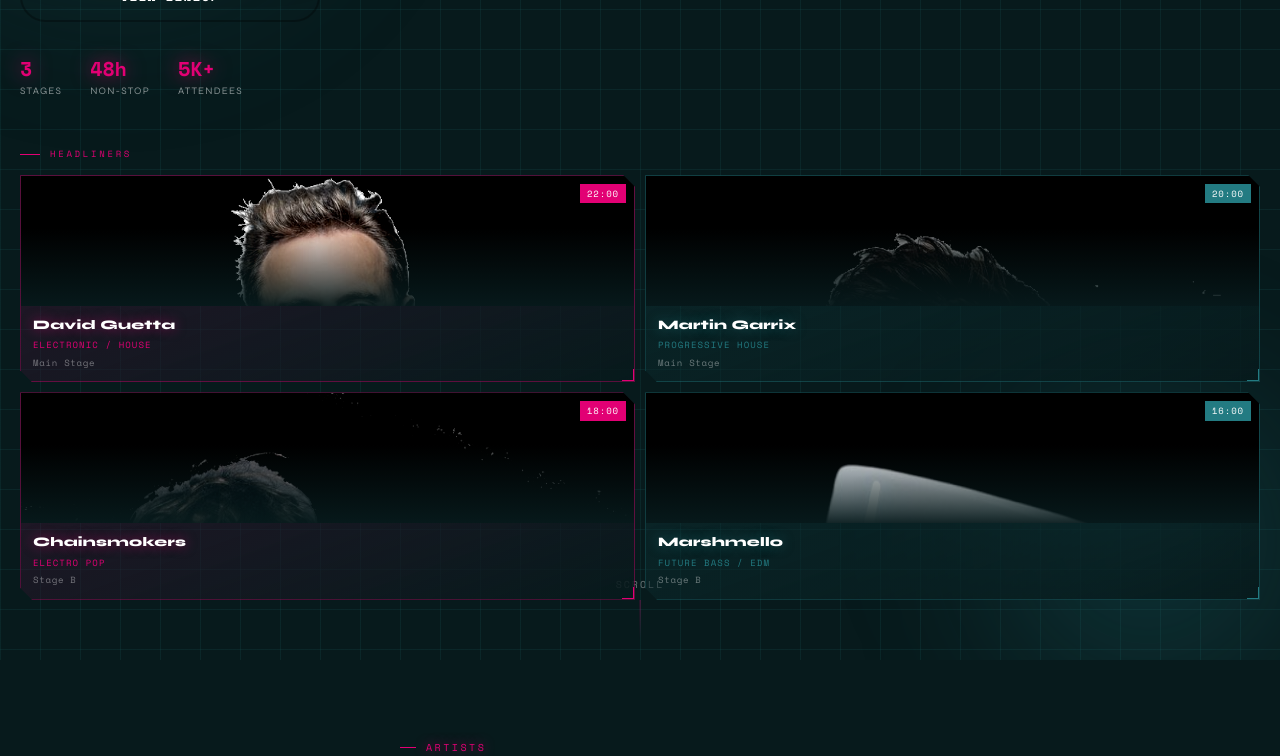
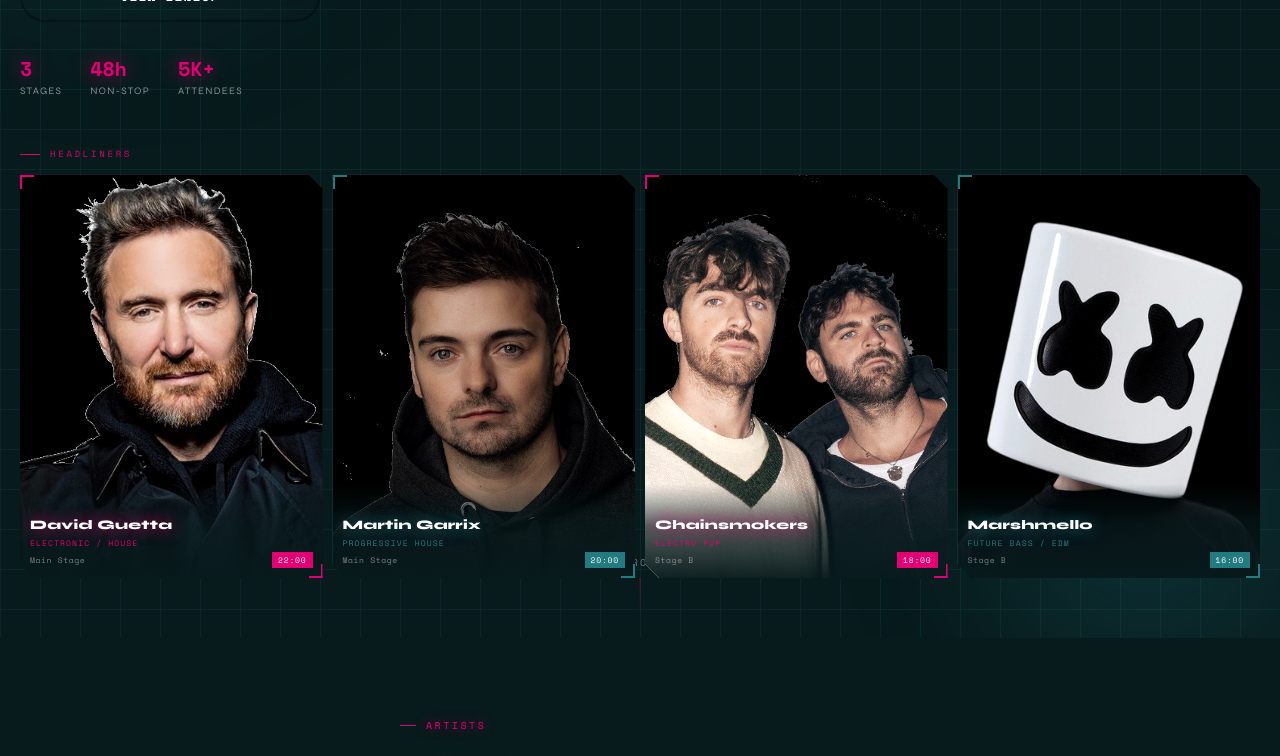
Before and after one commit to Yashioru/SP, a Next.js app: page / in a window 1280 px wide. Shown: the part 751-1507 px from the top of the page. Built offline with nearby package versions, Linux system fonts and the light colour scheme.

Commit message:
Add files via upload

```diff
--- a/app/page.tsx
+++ b/app/page.tsx
@@ -158,51 +158,49 @@
           </div>
 
           {/* HEADLINER CARDS */}
-          <div className="fade4" style={{ display:"flex", flexDirection:"column", gap:0 }}>
+          <div className="fade4">
             <div className="mono" style={{ fontSize:9, color:"#E20074", letterSpacing:"0.3em", textTransform:"uppercase", marginBottom:14, display:"flex", alignItems:"center", gap:10 }}>
               <div style={{ width:20, height:1, background:"#E20074" }} />
               Headliners
             </div>
-            <div style={{ display:"grid", gridTemplateColumns:"1fr 1fr", gap:10 }}>
+            <style>{`
+              .artist-grid { display: grid; grid-template-columns: 1fr 1fr; gap: 10px; }
+              @media (min-width: 768px) { .artist-grid { grid-template-columns: repeat(4, 1fr); } }
+              .artist-card-wrap { position:relative; overflow:hidden; cursor:pointer; transition:transform 0.3s; }
+              .artist-card-wrap:hover { transform: translateY(-4px); }
+              .artist-card-wrap:hover .artist-overlay { opacity: 1 !important; }
+              .artist-img { width:100%; aspect-ratio:3/4; object-fit:cover; object-position:top center; display:block; filter:grayscale(20%) contrast(1.05); transition:transform 0.4s; }
+              .artist-card-wrap:hover .artist-img { transform: scale(1.04); }
+            `}</style>
+            <div className="artist-grid">
               {[
-                { name:"David Guetta",   role:"Electronic / House",  time:"22:00", stage:"Main Stage", img:"/artists/guetta.png",      accent:"#E20074" },
-                { name:"Martin Garrix",  role:"Progressive House",    time:"20:00", stage:"Main Stage", img:"/artists/garrix.png",      accent:"#237b82" },
-                { name:"Chainsmokers",   role:"Electro Pop",          time:"18:00", stage:"Stage B",    img:"/artists/chainsmokers.png", accent:"#E20074" },
-                { name:"Marshmello",     role:"Future Bass / EDM",    time:"16:00", stage:"Stage B",    img:"/artists/marshmello.png",  accent:"#237b82" },
+                { name:"David Guetta",  role:"Electronic / House", time:"22:00", stage:"Main Stage", img:"/artists/guetta.png",       accent:"#E20074" },
+                { name:"Martin Garrix", role:"Progressive House",  time:"20:00", stage:"Main Stage", img:"/artists/garrix.png",       accent:"#237b82" },
+                { name:"Chainsmokers",  role:"Electro Pop",        time:"18:00", stage:"Stage B",    img:"/artists/chainsmokers.png", accent:"#E20074" },
+                { name:"Marshmello",    role:"Future Bass / EDM",  time:"16:00", stage:"Stage B",    img:"/artists/marshmello.png",   accent:"#237b82" },
               ].map(({ name, role, time, stage, img, accent }) => (
-                <div key={name} style={{
-                  position:"relative", overflow:"hidden",
-                  clipPath:"polygon(0 0, calc(100% - 12px) 0, 100% 12px, 100% 100%, 12px 100%, 0 calc(100% - 12px))",
-                  background:`linear-gradient(160deg, rgba(${accent==='#E20074'?'226,0,116':'35,123,130'},0.15) 0%, rgba(7,26,28,0.9) 100%)`,
-                  border:`1px solid ${accent}55`,
-                  transition:"all 0.3s",
-                  cursor:"pointer",
+                <div key={name} className="artist-card-wrap" style={{
+                  clipPath:"polygon(0 0, calc(100% - 14px) 0, 100% 14px, 100% 100%, 14px 100%, 0 calc(100% - 14px))",
+                  outline:`1px solid ${accent}66`,
                 }}>
-                  {/* Corner accent marks */}
-                  <div style={{ position:"absolute", top:0, left:0, width:12, height:1, background:accent }} />
-                  <div style={{ position:"absolute", top:0, left:0, width:1, height:12, background:accent }} />
-                  <div style={{ position:"absolute", bottom:0, right:0, width:12, height:1, background:accent }} />
-                  <div style={{ position:"absolute", bottom:0, right:0, width:1, height:12, background:accent }} />
+                  {/* Photo */}
+                  <img src={img} alt={name} className="artist-img" />
 
-                  {/* Artist photo */}
-                  <div style={{ height:130, overflow:"hidden", position:"relative" }}>
-                    <img src={img} alt={name} style={{
-                      width:"100%", height:"100%", objectFit:"cover", objectPosition:"top center",
-                      filter:`grayscale(30%) contrast(1.1)`,
-                      display:"block",
-                    }} />
-                    {/* gradient fade over photo */}
-                    <div style={{ position:"absolute", inset:0, background:`linear-gradient(to bottom, transparent 40%, rgba(7,26,28,0.95) 100%)` }} />
-                    {/* time badge */}
-                    <div className="mono" style={{ position:"absolute", top:8, right:8, fontSize:9, color:"white", background:accent, padding:"3px 7px", letterSpacing:"0.1em" }}>{time}</div>
+                  {/* Bottom gradient + info — always visible */}
+                  <div style={{ position:"absolute", bottom:0, left:0, right:0, background:`linear-gradient(to top, rgba(7,26,28,0.97) 0%, rgba(7,26,28,0.7) 55%, transparent 100%)`, padding:"32px 10px 10px" }}>
+                    <div style={{ fontSize:13, fontWeight:800, letterSpacing:"0.02em", marginBottom:2, textShadow:`0 0 16px ${accent}` }}>{name}</div>
+                    <div className="mono" style={{ fontSize:8, color:accent, letterSpacing:"0.14em", textTransform:"uppercase", marginBottom:3 }}>{role}</div>
+                    <div style={{ display:"flex", justifyContent:"space-between", alignItems:"center" }}>
+                      <div className="mono" style={{ fontSize:8, color:"rgba(255,255,255,0.45)", letterSpacing:"0.08em" }}>{stage}</div>
+                      <div className="mono" style={{ fontSize:8, color:"white", background:accent, padding:"2px 6px", letterSpacing:"0.1em" }}>{time}</div>
+                    </div>
                   </div>
 
-                  {/* Info */}
-                  <div style={{ padding:"10px 12px 12px" }}>
-                    <div style={{ fontSize:13, fontWeight:800, letterSpacing:"0.02em", marginBottom:3, textShadow:`0 0 12px ${accent}88` }}>{name}</div>
-                    <div className="mono" style={{ fontSize:9, color:`${accent}`, letterSpacing:"0.12em", textTransform:"uppercase", marginBottom:4 }}>{role}</div>
-                    <div className="mono" style={{ fontSize:9, color:"rgba(255,255,255,0.4)", letterSpacing:"0.08em" }}>{stage}</div>
-                  </div>
+                  {/* Sharp corner ticks */}
+                  <div style={{ position:"absolute", top:0, left:0, width:14, height:2, background:accent }} />
+                  <div style={{ position:"absolute", top:0, left:0, width:2, height:14, background:accent }} />
+                  <div style={{ position:"absolute", bottom:0, right:0, width:14, height:2, background:accent }} />
+                  <div style={{ position:"absolute", bottom:0, right:0, width:2, height:14, background:accent }} />
                 </div>
               ))}
             </div>
```
